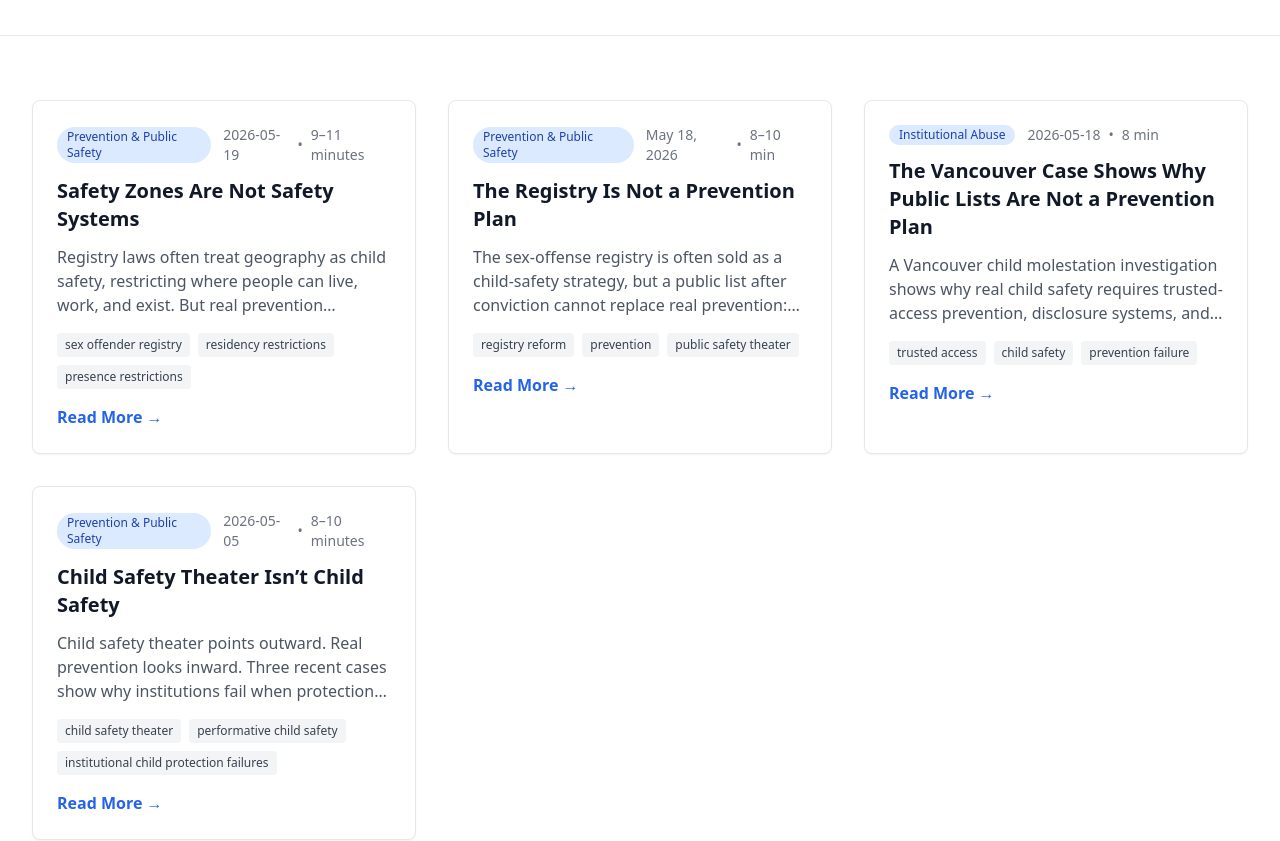
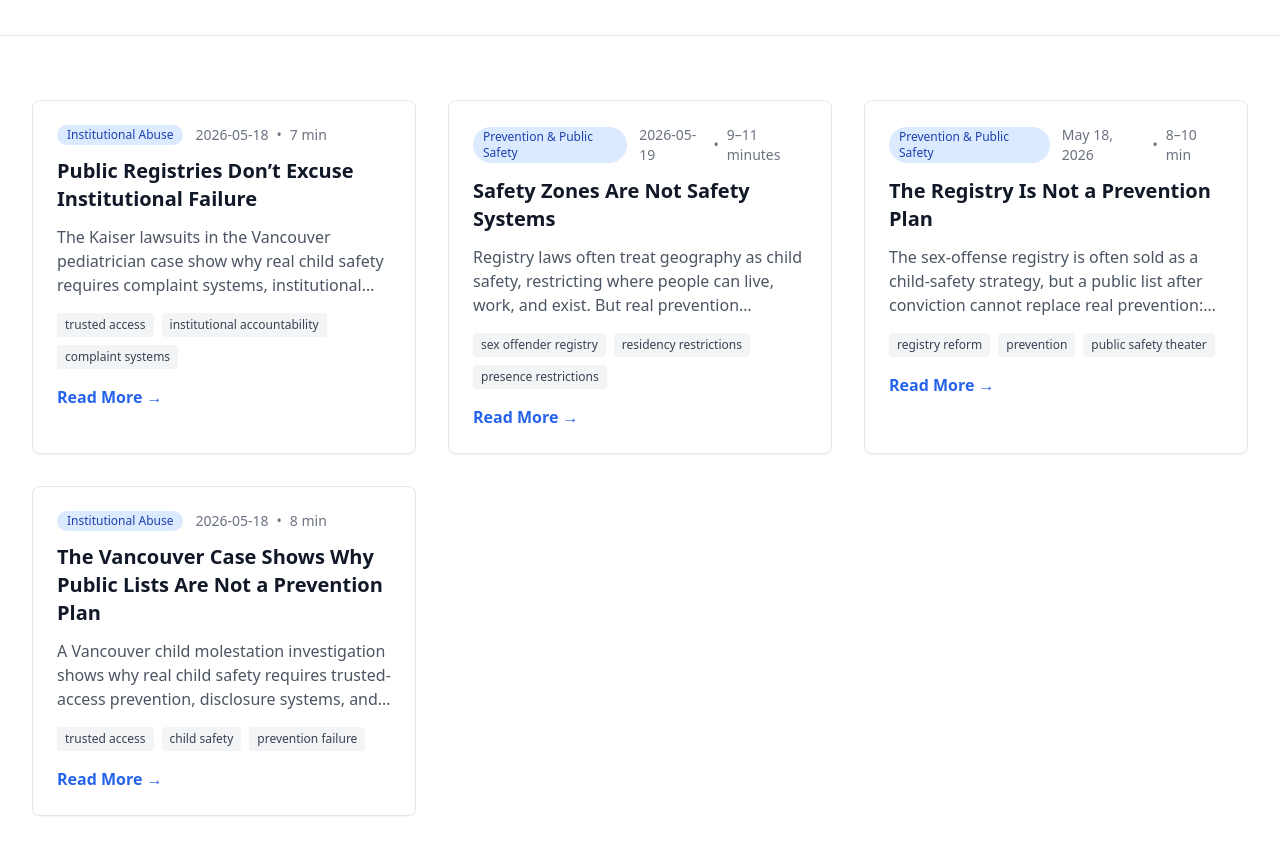
Before and after one commit to projectsolarrecon/Solar, a React (Vite) app: page /blog in a window 1280 px wide. Shown: the part 1700-2541 px from the top of the page. Built offline with nearby package versions, Linux system fonts and the light colour scheme.

Commit message:
Update blogPosts.ts

```diff
--- a/src/data/blogPosts.ts
+++ b/src/data/blogPosts.ts
@@ -12,6 +12,29 @@ export interface BlogPost {
 
 export const allBlogPosts: BlogPost[] = [
   // Insert this object at the TOP of the exported array (newest-first):
+{
+  id: "public-registries-dont-excuse-institutional-failure",
+  title: "Public Registries Don’t Excuse Institutional Failure",
+  excerpt:
+    "The Kaiser lawsuits in the Vancouver pediatrician case show why real child safety requires complaint systems, institutional accountability, and action on warnings — not just public registries.",
+  author: "The SOLAR Project",
+  date: "2026-05-18",
+  readTime: "7 min",
+  category: "Institutional Abuse",
+  tags: [
+    "trusted access",
+    "institutional accountability",
+    "complaint systems",
+    "medical abuse",
+    "failure to warn",
+    "child safety",
+    "prevention failure",
+    "Vancouver case",
+    "Kaiser Permanente",
+    "public registries",
+  ],
+  path: "/blog/public-registries-dont-excuse-institutional-failure",
+},
 {
   id: "safety-zones-are-not-safety-systems",
   title: "Safety Zones Are Not Safety Systems",
```
